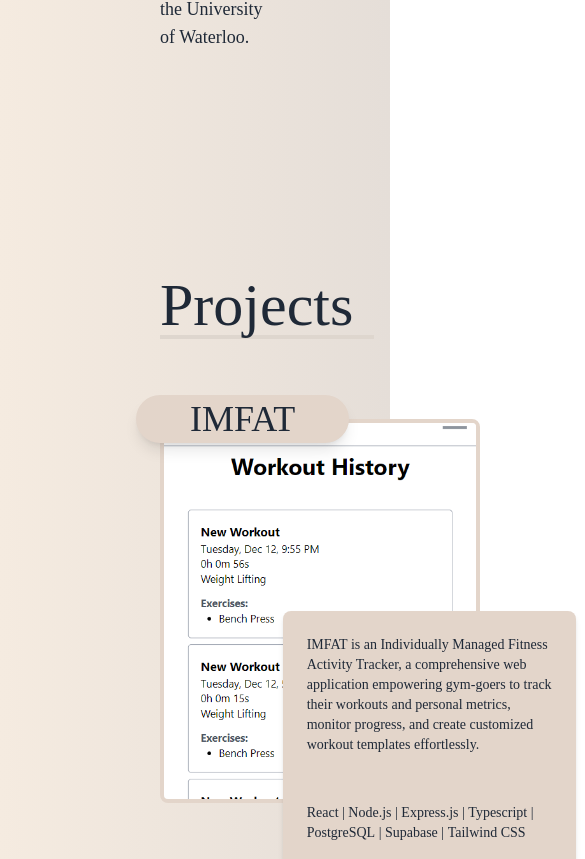
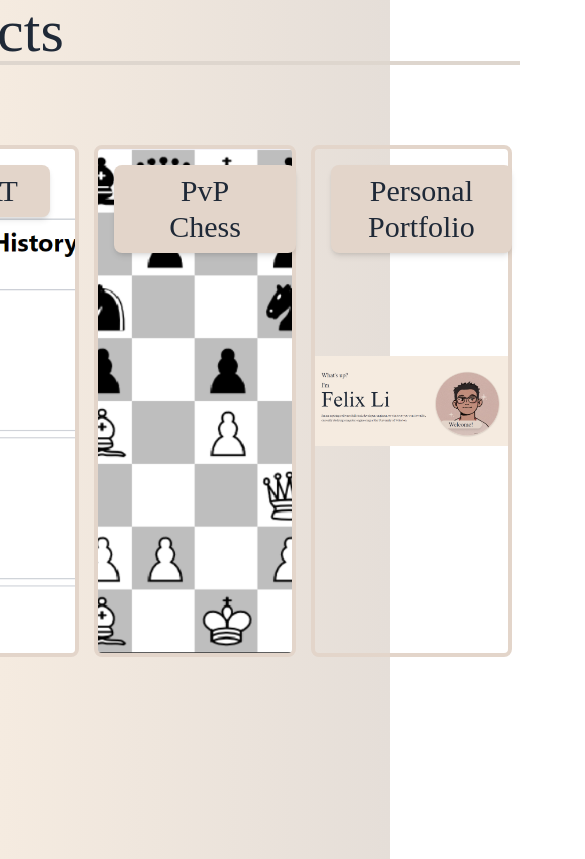
Before and after one commit to 04felixli/Portfolio-Website, a React (Create React App) app: page / in a window 390 px wide. Shown: the part 985-1844 px from the top of the page, 585 px wide, since content can reach past the window. Built offline with nearby package versions, Linux system fonts and the light colour scheme.

Commit message:
Working on responsive design

```diff
--- a/src/Components/Contact/Contact.tsx
+++ b/src/Components/Contact/Contact.tsx
@@ -4,24 +4,15 @@
 
 const Contact = () => {
     const form = useRef<HTMLFormElement>();
-    const [buttonText, setButtonText] = useState<string>("Send message");
-
-    useEffect(() => {
-        const button = document.getElementById('sendButton');
-
-        if (button) {
-            const buttonRect = button.getBoundingClientRect();
-            console.log('Button width:', buttonRect.width, 'px');
-            console.log('Button height:', buttonRect.height, 'px');
-        }
-    }, [])
+    const [isSent, setIsSent] = useState<boolean>(false);
+    const [isButtonDisabled, setIsButtonDisabled] = useState<boolean>(false);
 
     const sendEmail = async (e: React.FormEvent) => {
         e.preventDefault();
 
         if (form.current) {
-            setButtonText("Sending...");
             try {
+                setIsButtonDisabled(true); // Disable the button
 
                 await emailjs.sendForm(
                     process.env.REACT_APP_EMAILJS_SERVICE_ID!,
@@ -30,12 +21,14 @@
                     process.env.REACT_APP_EMAILJS_PUBLIC_KEY!
                 );
 
-                setButtonText("Sent");
+                setIsSent(true);
 
                 setTimeout(() => {
-                    setButtonText("Send message");
+                    setIsSent(false);
                     form.current?.reset(); // Reset the form fields
-                }, 1000); // Revert button text after 1 second
+                    setIsButtonDisabled(false); // Enable the button after form clears
+
+                }, 2000); // Revert button text after 1 second
 
             } catch (error) {
                 console.error('Error sending email:', error);
@@ -91,11 +84,11 @@
                             </div>
                             <button
                                 type="submit"
-                                id="sendButton"
-                                className={`py-3 px-5 text-sm text-center rounded-full bg-color6 focus:ring-0 focus:outline-none transition ease-in-out delay-150 hover:-translate-y-1 hover:scale-110 hover:shadow-lg duration-300 w-32 ${buttonText === "Sent" ? 'bg-green-300' : ''}`}
+                                className={`py-3 px-5 text-sm text-center rounded-full bg-color6 focus:ring-0 focus:outline-none transition ease-in-out delay-150 hover:-translate-y-1 hover:scale-110 hover:shadow-lg duration-300 w-32 ${isButtonDisabled ? 'bg-color3' : ''} ${isSent ? 'bg-green-300' : ''}`}
                                 value="Send"
+                                disabled={isButtonDisabled}
                             >
-                                {buttonText}
+                                {!isSent ? 'Send message' : 'Sent'}
                             </button>
                         </form>
                     </div>
--- a/src/Components/Header/Header.tsx
+++ b/src/Components/Header/Header.tsx
@@ -21,6 +21,7 @@
     return (
         <header className="header" ref={ref}>
             <nav className="text-lg mt-5 flex justify-around items-center rounded-full p-4 bg-color1 shadow-lg">
+
                 <Link to="/#Home" className="transition ease-in-out delay-150 hover:-translate-y-1 hover:scale-110 hover:bg-color4 duration-300 hover:shadow-md rounded-full px-4">
                     Home
                 </Link>
--- a/src/Components/Home/Home.tsx
+++ b/src/Components/Home/Home.tsx
@@ -5,7 +5,7 @@
 const Home = () => {
 
     return (
-        <div className="text-color flex flex-row">
+        <div className="text-color flex flex-row border">
             <section className="w-6/12">
                 <p className="text-4xl">What's up?</p>
                 <p className="text-4xl mt-5">I'm</p>
--- a/src/Components/MainPage.tsx
+++ b/src/Components/MainPage.tsx
@@ -17,12 +17,11 @@
   // const [headerHeight, setHeaderHeight] = useState<number>(0);
 
   return (
-    <div className='min-h-screen flex flex-col bg-gradient-to-r from-background to-color3'>
-      {/* <Header headerHeight={headerHeight} setHeaderHeight={setHeaderHeight} /> */}
+    <div className='min-h-screen flex flex-col bg-gradient-to-r from-background to-color3 items-center'>
 
       <div id="Home"></div>
 
-      <section className='mt-52 p-4 pl-40 text-left'>
+      <section className='mt-52 py-8 px-40 text-left max-w-[1920px]'>
         <section>
           <Home />
         </section>
@@ -44,9 +43,6 @@
         </section>
       </section>
 
-      {/* <section className=''>
-        <Footer />
-      </section> */}
 
     </div>
   );
--- a/src/Components/Projects/Project.tsx
+++ b/src/Components/Projects/Project.tsx
@@ -11,22 +11,9 @@
 const Project = ({ project }: Props) => {
     return (
         <Link to={project.URL}>
-            <button className="w-80 h-96 relative transition ease-in-out delay-150 hover:-translate-y-1 hover:scale-110 hover:shadow-md duration-300">
-                <h1 className="absolute -top-6 -left-6 rounded-full w-4/6 text-4xl text-center py-1 bg-color6 shadow-lg z-5">{project.name}</h1>
-                <img src={project.cardImagePath} alt={`${project.name}Image`} className={`w-full h-full border border-color6 border-4 rounded-lg ${project.name !== 'Portfolio' ? 'object-cover' : 'object-contain'}`} />
-                <div className="absolute -bottom-16 -right-24 rounded-lg bg-color6 w-11/12 h-4/6 text-sm p-6 z-5 shadow-md text-left flex flex-col justify-between">
-                    <p>
-                        {project.shortDescription}
-                    </p>
-                    <section className="flex flex-row flex-wrap">
-                        {project.techStack.map((tech: string, index: number) => (
-                            <React.Fragment key={index}>
-                                <p>{tech}</p>
-                                {index !== project.techStack.length - 1 && <p>&nbsp;|&nbsp;</p>}
-                            </React.Fragment>
-                        ))}
-                    </section>
-                </div>
+            <button className="w-full h-100 transition ease-in-out delay-150 hover:-translate-y-1 hover:scale-110 hover:shadow-md hover:z-10 duration-300 flex flex-col rounded-lg relative laptop-L:min-w-[350px] tablet:max-laptop-L:max-h-[200px] tablet:max-laptop-L:mb-5">
+                <img src={project.cardImagePath} alt={`${project.name}Image`} className={`w-full h-full border border-color6 border-4 rounded-lg ${project.name !== 'Personal Portfolio' ? 'object-cover' : 'object-contain'}`} />
+                <h1 className="text-3xl absolute top-0 left-0 bg-color6 py-2 px-8 mt-5 ml-5 shadow-md text-center rounded-lg">{project.name}</h1>
             </button>
         </Link>
     )
--- a/src/Components/Projects/Projects.tsx
+++ b/src/Components/Projects/Projects.tsx
@@ -9,15 +9,13 @@
         <div className="text-color" id={'Projects'}>
             <h1 className="text-6xl border-b-4 border-color2">Projects</h1>
 
-            <section className="flex flex-row mt-20">
+            <section className="flex laptop-L:flex-row flex-wrap mt-20 justify-around tablet:max-laptop-L:flex-col">
 
-                <section><Project project={IMFATProject} /></section>
+                <section className="w-3-5-12 tablet:max-laptop-L:w-full"><Project project={IMFATProject} /></section>
 
-                <section className="ml-36"><Project project={PortfolioProject} /></section>
+                <section className="w-3-5-12 tablet:max-laptop-L:w-full"><Project project={ChessProject} /></section>
 
-                <section className="ml-36"><Project project={ChessProject} /></section>
-
-
+                <section className="w-3-5-12 tablet:max-laptop-L:w-full"><Project project={PortfolioProject} /></section>
 
             </section>
         </div>
--- a/src/GlobalStyles.css
+++ b/src/GlobalStyles.css
@@ -59,3 +59,11 @@
 .header {
   @apply text-color px-8 py-1 w-full fixed justify-center items-center z-50;
 }
+
+.w-3-5-12 {
+  width: 31%;
+}
+
+.h-100 {
+  height: 32rem;
+}
--- a/src/Util/ProjectObjects.tsx
+++ b/src/Util/ProjectObjects.tsx
@@ -85,7 +85,7 @@
 }
 
 export const PortfolioProject: ProjectObject = {
-    name: 'Portfolio',
+    name: 'Personal Portfolio',
     shortDescription: 'A personal website used to show others stuff about my life, my personal projects, and work experience.',
     techStack: ['React', 'Typescript', 'Tailwind CSS'],
     cardImagePath: '/Images/PersonalPortfolio.png',
--- a/tailwind.config.js
+++ b/tailwind.config.js
@@ -6,6 +6,16 @@
     './src/**/*.tsx',
   ],
   theme: {
+    screens: {
+      'mobile-S': '375px', // Default
+      'mobile-M': '375px',
+      'mobile-L': '425px',
+      'tablet': '768px',
+      'laptop': '1024px',
+      'laptop-L': '1440px',
+      '4K': '2560px',
+    },
+
     extend: {
       colors: {
         'color1': '#D6CCC2',
```
